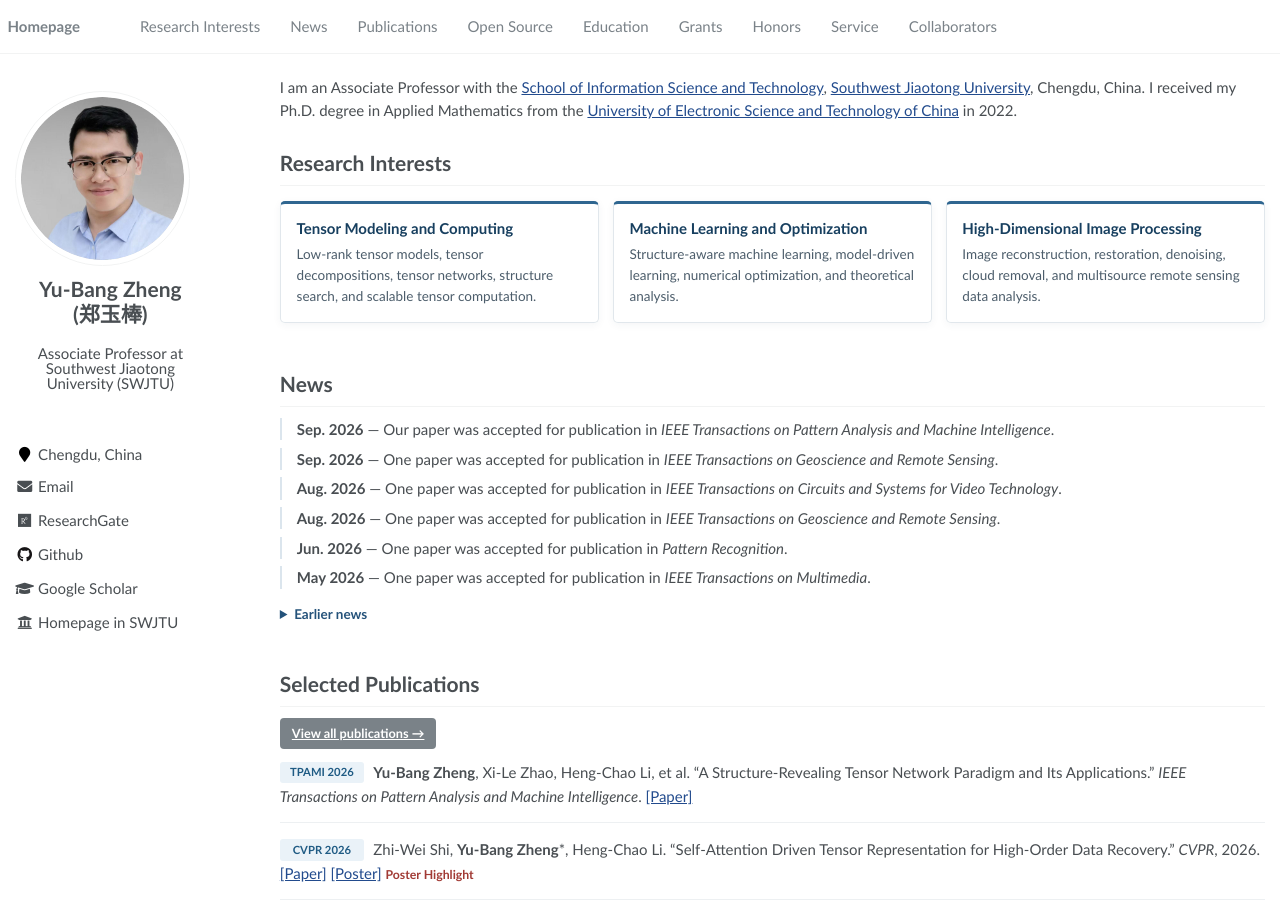
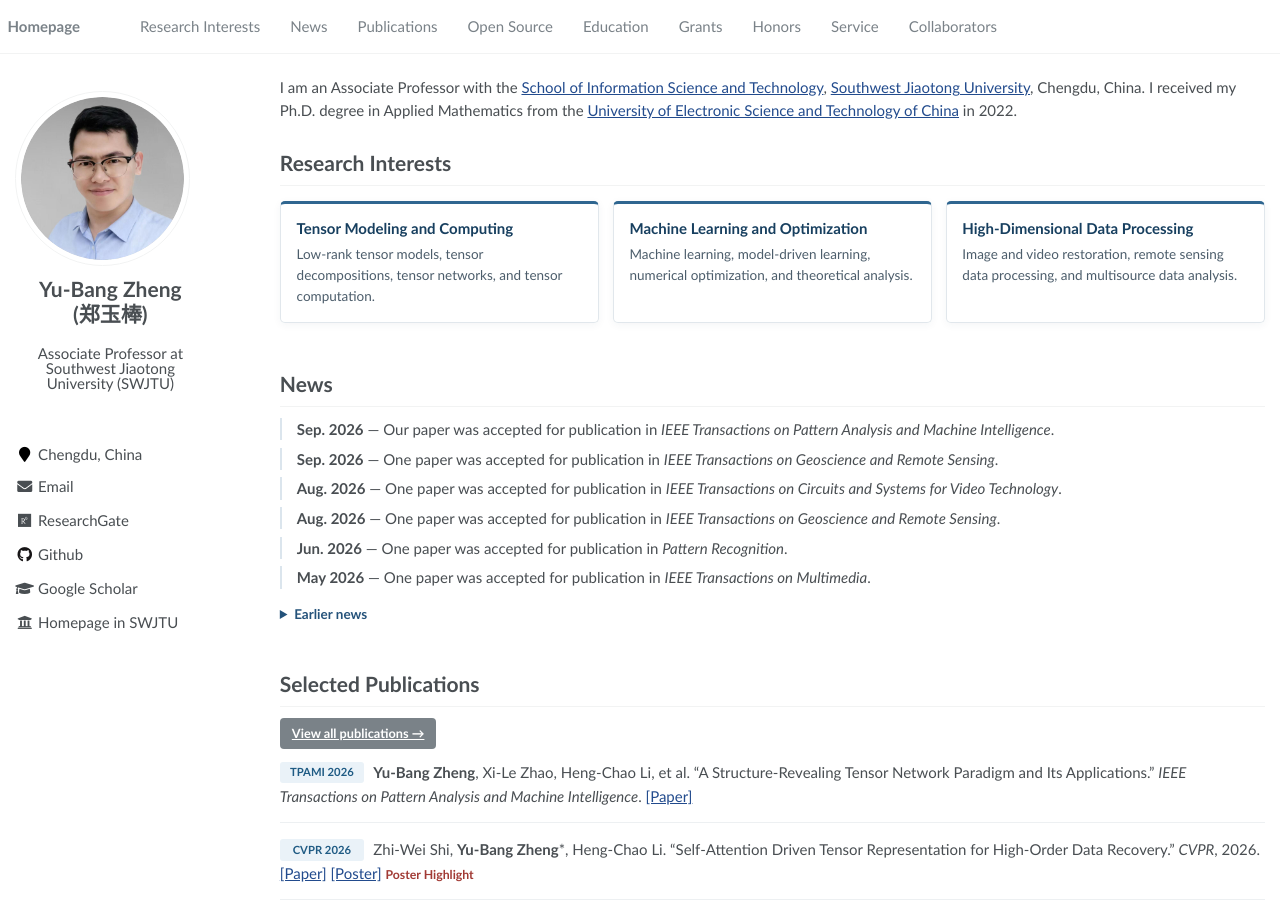
Before and after one commit to YuBangZheng/yubangzheng.github.io, a Jekyll site: the page built from pages/about.md, in a window 1280 px wide and 900 px high. Built offline with Jekyll 4.4.1, drawn with Linux system fonts in a browser that asks for light colours.

Commit message:
Update about.md

```diff
--- a/pages/about.md
+++ b/pages/about.md
@@ -19,15 +19,15 @@ I am an Associate Professor with the [School of Information Science and Technolo
 <div class="research-grid">
   <div class="research-card">
     <h3>Tensor Modeling and Computing</h3>
-    <p>Low-rank tensor models, tensor decompositions, tensor networks, structure search, and scalable tensor computation.</p>
+    <p>Low-rank tensor models, tensor decompositions, tensor networks, and tensor computation.</p>
   </div>
   <div class="research-card">
     <h3>Machine Learning and Optimization</h3>
-    <p>Structure-aware machine learning, model-driven learning, numerical optimization, and theoretical analysis.</p>
+    <p>Machine learning, model-driven learning, numerical optimization, and theoretical analysis.</p>
   </div>
   <div class="research-card">
-    <h3>High-Dimensional Image Processing</h3>
-    <p>Image reconstruction, restoration, denoising, cloud removal, and multisource remote sensing data analysis.</p>
+    <h3>High-Dimensional Data Processing</h3>
+    <p>Image and video restoration, remote sensing data processing, and multisource data analysis.</p>
   </div>
 </div>
 
```
